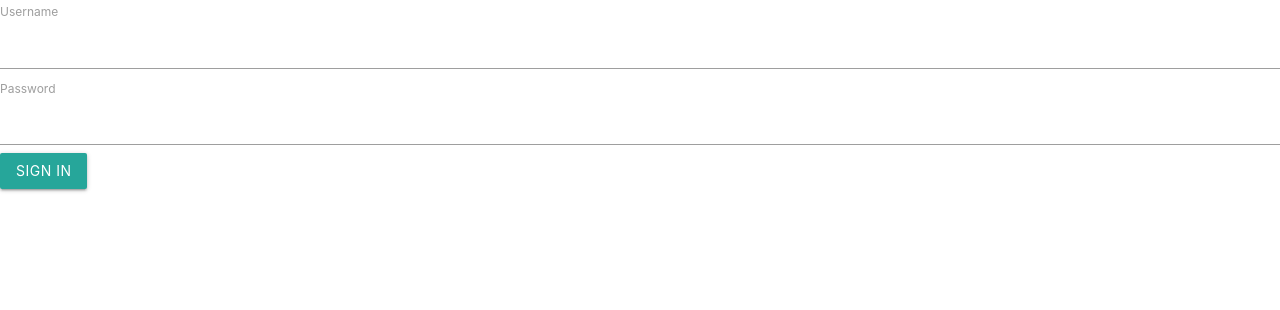
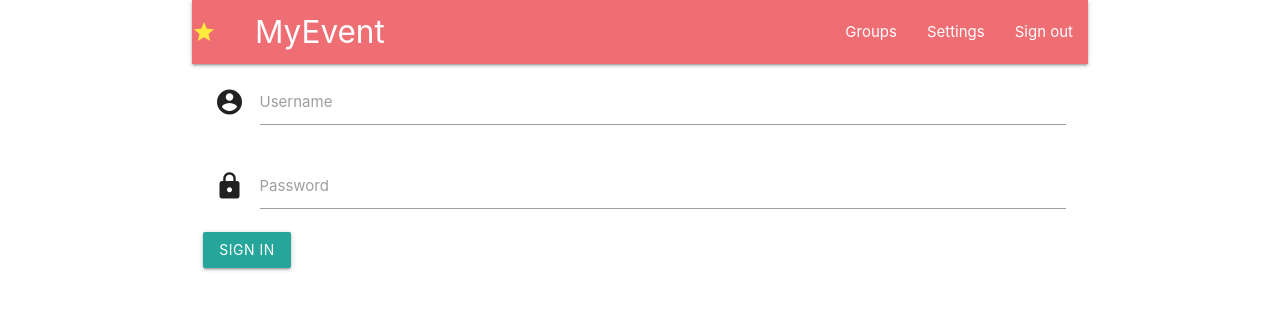
Before and after one commit to lasekmiroslaw/my_event, a Symfony app: template symfony/templates/security/login.html.twig in a window 1280 px wide. Shown: the top 310 px of the page. Run offline with Twig, Linux system fonts and the light colour scheme; the template is opened without the code that fills it, so the values that code supplies are empty; some libraries are stand-ins or nearby versions.

Commit message:
add materialize classes to login form + navbar

```diff
--- a/symfony/templates/base.html.twig
+++ b/symfony/templates/base.html.twig
@@ -5,11 +5,23 @@
     <meta name="viewport" content="width=device-width, initial-scale=1, shrink-to-fit=no">
     <title>{% block title %}Welcome!{% endblock %}</title>
     <link rel="stylesheet" href="https://cdnjs.cloudflare.com/ajax/libs/materialize/1.0.0-rc.2/css/materialize.min.css">
+    <link href="https://fonts.googleapis.com/icon?family=Material+Icons" rel="stylesheet">
     {% block stylesheets %}{% endblock %}
 </head>
 <body>
-{% block body %}{% endblock %}
-
+<div class="container">
+    <nav>
+        <div class="nav-wrapper">
+            <a href="#" class="brand-logo"><i class="large material-icons yellow-text">gradet</i>MyEvent</a>
+            <ul id="nav-mobile" class="right hide-on-med-and-down">
+                <li><a href="">Groups</a></li>
+                <li><a href="">Settings</a></li>
+                <li><a href="">Sign out</a></li>
+            </ul>
+        </div>
+    </nav>
+    {% block body %}{% endblock %}
+</div>
 <script src="https://cdnjs.cloudflare.com/ajax/libs/materialize/1.0.0-rc.2/js/materialize.min.js"></script>
 {% block javascripts %}{% endblock %}
 </body>
--- a/symfony/templates/security/login.html.twig
+++ b/symfony/templates/security/login.html.twig
@@ -1,26 +1,30 @@
 {% extends 'base.html.twig' %}
 {% block title %}Sign in!{% endblock %}
 {% block body %}
-    <div class="mt-5 col-md-4 offset-md-3">
-        {% if error %}
-            <div class="red-text">{{ error.messageKey|trans(error.messageData, 'security') }}</div>
-        {% endif %}
+    <div class="row">
+        <form class="col s12" action="{{ path('login') }}" method="post">
+            {% if error %}
+                <div class="red-text valign-wrapper">
+                    <i class="material-icons">error</i>
+                    <span class="valign">{{ error.messageKey|trans(error.messageData, 'security') }}</span>
+                </div>
+            {% endif %}
 
-        <form action="{{ path('login') }}" method="post">
-
-            <div class="form-group">
+            <div class="input-field col s12">
+                <i class="large material-icons prefix">account_circle</i>
+                <input class="validate" type="text" id="username" name="_username" value="{{ last_email }}"
+                       required="required" autocomplete="username"/>
                 <label for="username">Username</label>
-                <input class="form-control" type="text" id="username" name="_username" value="{{ last_email }}"
-                       required="required" autocomplete="username"/>
             </div>
 
-            <div class="form-group">
+            <div class="input-field col s12">
+                <i class="material-icons prefix">lock</i>
+                <input class="validate" type="password" id="password" name="_password" required="required"
+                       autocomplete="current-password"/>
                 <label for="password">Password</label>
-                <input class="form-control" type="password" id="password" name="_password" required="required"
-                       autocomplete="current-password"/>
             </div>
 
-            <input class="btn btn-primary" type="submit" id="_submit" name="_submit"
+            <input class="btn" type="submit" id="_submit" name="_submit"
                    value="sign in"/>
         </form>
 
```
Also changed, not shown: symfony/templates/security/index.html.twig (deleted, +0 -20 lines).
